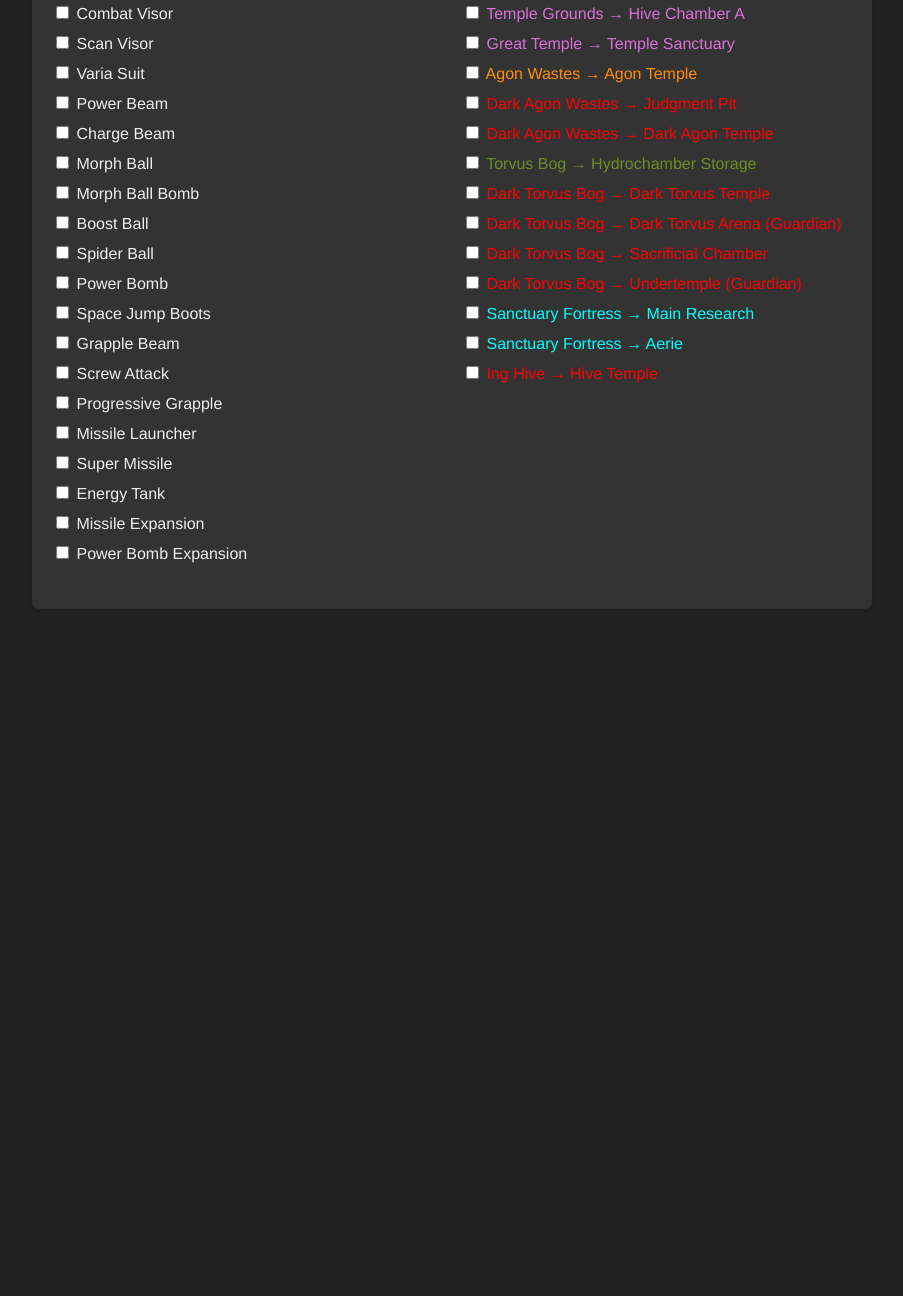
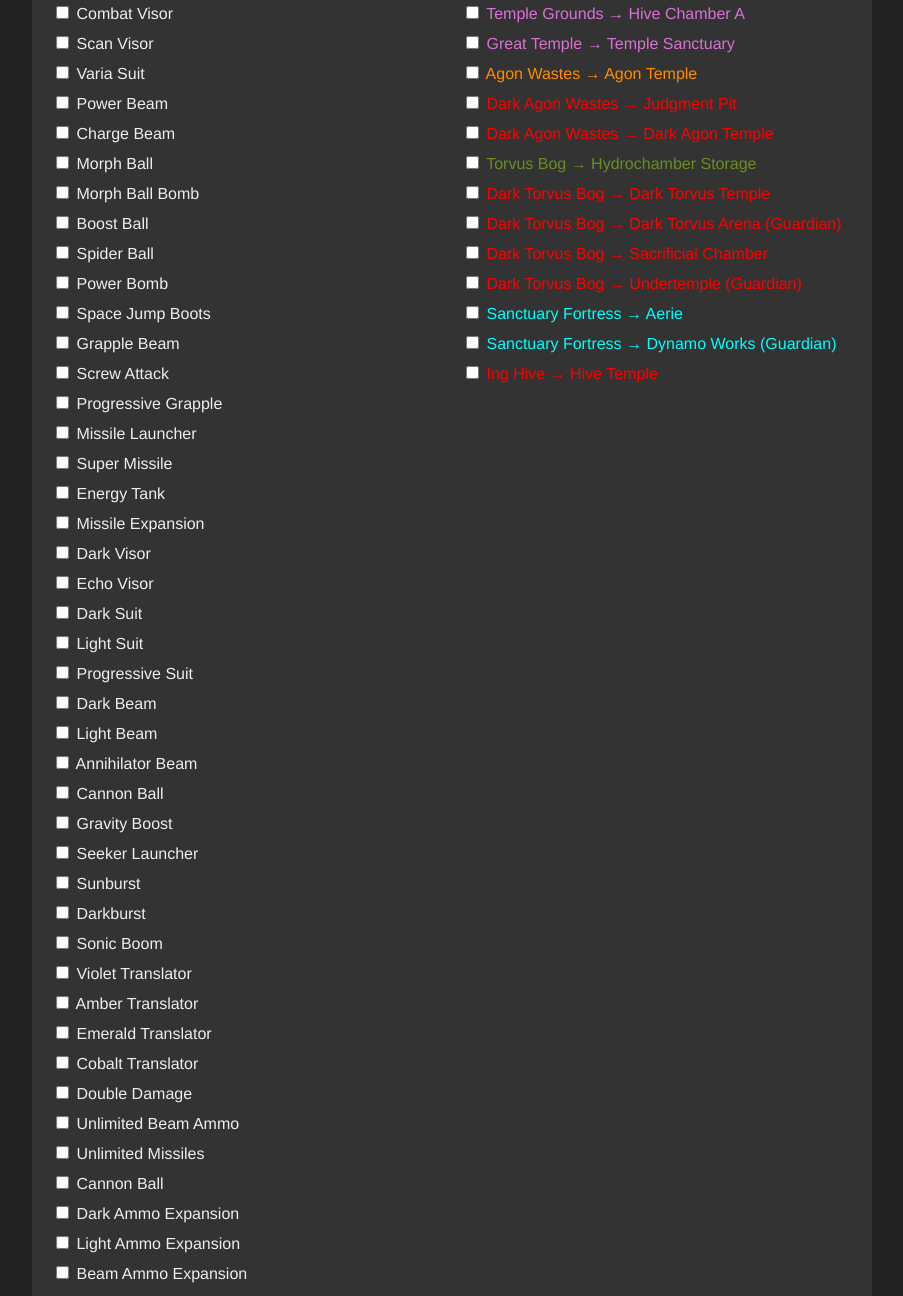
Before and after one commit to mp2randohints/mp2randohints.github.io, a plain HTML site: page index.html in a window 1280 px wide. Shown: the part 214-1510 px from the top of the page, without its empty margins (188-1091 px from the left). Before the commit the page ends 843 px from the top, so only its background shows below. Drawn offline with nearby package versions, Linux system fonts and the light colour scheme.

Commit message:
Update index.html
- Added "specific item" to act as a mini-tracker globally
- Adjusted categories to fit updates (dev 219)
- Reordered location categories
- Fixed Dynamo Works under "guarded by a Boss"

```diff
--- a/index.html
+++ b/index.html
@@ -176,6 +176,19 @@
     // JSON data for the app
     var jsonData = {
       "pickup_features": {
+        "a specific item": [
+          "Combat Visor", "Scan Visor", "Varia Suit", "Power Beam", "Charge Beam", "Morph Ball",
+          "Morph Ball Bomb", "Boost Ball", "Spider Ball", "Power Bomb", "Space Jump Boots",
+          "Grapple Beam", "Screw Attack", "Progressive Grapple", "Missile Launcher", "Super Missile", "Energy Tank", "Missile Expansion",
+          "Dark Visor", "Echo Visor",
+          "Dark Suit", "Light Suit", "Progressive Suit",
+          "Dark Beam", "Light Beam", "Annihilator Beam",
+          "Cannon Ball", "Gravity Boost", "Seeker Launcher",
+          "Sunburst", "Darkburst", "Sonic Boom",
+          "Violet Translator", "Amber Translator", "Emerald Translator", "Cobalt Translator",
+          "Double Damage", "Unlimited Beam Ammo", "Unlimited Missiles", "Cannon Ball",
+          "Dark Ammo Expansion", "Light Ammo Expansion", "Beam Ammo Expansion",
+        ],
         "some Chozo technology": [
           "Combat Visor", "Scan Visor", "Varia Suit", "Power Beam", "Charge Beam", "Morph Ball",
           "Morph Ball Bomb", "Boost Ball", "Spider Ball", "Power Bomb", "Space Jump Boots",
@@ -195,27 +208,15 @@
           "Dark Ammo Expansion", "Light Ammo Expansion", "Beam Ammo Expansion"
         ],
         "a beam": [
-          "Power Beam", "Charge Beam", "Dark Beam", "Light Beam", "Annihilator Beam", "Double Damage", "Unlimited Beam Ammo"
+          "Power Beam", "Charge Beam", "Dark Beam", "Light Beam", "Annihilator Beam"
         ],
         "a charge combo": ["Super Missile", "Sunburst", "Darkburst", "Sonic Boom"],
         "a cheater's delight": ["Double Damage", "Unlimited Beam Ammo", "Unlimited Missiles", "Cannon Ball"],
         "a dark-aligned upgrade": ["Dark Visor", "Dark Suit", "Dark Beam", "Annihilator Beam", "Darkburst", "Sonic Boom"],
         "a key": ["Dark Agon Key", "Dark Torvus Key", "Ing Hive Key", "Sky Temple Key"],
         "a light-aligned upgrade": ["Light Suit", "Light Beam", "Annihilator Beam", "Sunburst", "Sonic Boom"],
-        // "a major item": [
-        //   "Combat Visor", "Scan Visor", "Varia Suit", "Power Beam", "Charge Beam", "Morph Ball",
-        //   "Morph Ball Bomb", "Boost Ball", "Spider Ball", "Power Bomb", "Space Jump Boots",
-        //   "Grapple Beam", "Screw Attack", "Progressive Grapple", "Missile Launcher", "Super Missile", "Energy Tank", "Missile Expansion",
-        //   "Dark Visor", "Echo Visor",
-        //   "Dark Suit", "Light Suit", "Progressive Suit",
-        //   "Dark Beam", "Light Beam", "Annihilator Beam",
-        //   "Cannon Ball", "Gravity Boost", "Seeker Launcher",
-        //   "Sunburst", "Darkburst", "Sonic Boom",
-        //   "Violet Translator", "Amber Translator", "Emerald Translator", "Cobalt Translator",
-        //   "Double Damage", "Unlimited Beam Ammo", "Unlimited Missiles", "Cannon Ball"
-        // ],
         "a missile system": ["Missile Launcher", "Unlimited Missiles", "Seeker Launcher", "Super Missile", "Sunburst", "Darkburst", "Sonic Boom"],
-        "a morph ball system": ["Morph Ball", "Morph Ball Bomb", "Boost Ball", "Spider Ball", "Power Bomb", "Cannon Ball"],
+        "a morph ball system": ["Morph Ball", "Morph Ball Bomb", "Boost Ball", "Spider Ball", "Power Bomb"],
         "a movement system": ["Space Jump Boots", "Gravity Boost", "Grapple Beam", "Screw Attack", "Progressive Grapple"],
         "a suit": ["Varia Suit","Dark Suit", "Light Suit", "Progressive Suit"],
         "a translator": ["Violet Translator", "Amber Translator", "Emerald Translator", "Cobalt Translator"],
@@ -235,8 +236,8 @@
             "Dark Torvus Bog → Dark Torvus Arena (Guardian)",
             "Dark Torvus Bog → Sacrificial Chamber",
             "Dark Torvus Bog → Undertemple (Guardian)",
-            "Sanctuary Fortress → Main Research",
             "Sanctuary Fortress → Aerie",
+            "Sanctuary Fortress → Dynamo Works (Guardian)",
             "Ing Hive → Hive Temple"
           ]
         },
@@ -245,13 +246,13 @@
           "list": [
             "Temple Grounds → Hive Chamber B",
             "Great Temple → Transport B Access",
+            "Agon Wastes → Command Center",
             "Agon Wastes → Mining Station Access",
-            "Dark Agon Wastes → Ing Cache 4",
-            "Dark Agon Wastes → Junction Site",
             "Agon Wastes → Mine Shaft",
             "Agon Wastes → Portal Access A",
             "Agon Wastes → Ventilation Area A",
-            "Agon Wastes → Command Center",
+            "Dark Agon Wastes → Ing Cache 4",
+            "Dark Agon Wastes → Junction Site",
             "Torvus Bog → Plaza Access",
             "Torvus Bog → Temple Access",
             "Torvus Bog → Underground Tunnel",
@@ -280,23 +281,23 @@
           "memo": "",
           "list": [
             "Agon Wastes → Mining Station B",
+            "Agon Wastes → Sand Processing",
             "Agon Wastes → Transport Center",
             "Dark Agon Wastes → Junction Site",
-            "Agon Wastes → Sand Processing",
             "Torvus Bog → Forgotten Bridge",
             "Torvus Bog → Plaza Access",
             "Torvus Bog → Gathering Hall",
             "Torvus Bog → Training Chamber",
+            "Torvus Bog → Transit Tunnel South",
+            "Torvus Bog → Transit Tunnel East",
             "Dark Torvus Bog → Undertemple (Pickup)",
             "Dark Torvus Bog → Undertemple (Guardian)",
-            "Torvus Bog → Transit Tunnel South",
-            "Torvus Bog → Transit Tunnel East",
-            "Sanctuary Fortress → Hall of Combat Mastery",
             "Sanctuary Fortress → Dynamo Works (Pickup)",
             "Sanctuary Fortress → Dynamo Works (Guardian)",
-            "Sanctuary Fortress → Watch Station",
+            "Sanctuary Fortress → Hall of Combat Mastery",
             "Sanctuary Fortress → Main Gyro Chamber",
-            "Sanctuary Fortress → Vault"
+            "Sanctuary Fortress → Vault",
+            "Sanctuary Fortress → Watch Station"
           ]
         },
         "near a Boost Pipe": {
@@ -531,23 +532,23 @@
         "near some Luminoth Lore": {
           "memo": "This refers to translator scans only.",
           "list": [
+            "Great Temple → Main Energy Controller",
+            "Temple Grounds → Fortress Transport Access",
+            "Temple Grounds → Transport to Agon Wastes",
             "Agon Wastes → Agon Energy Controller",
             "Agon Wastes → Mining Plaza",
             "Agon Wastes → Mining Station A",
             "Agon Wastes → Mining Station B",
-            "Great Temple → Main Energy Controller",
+            "Torvus Bog → Gathering Hall",
+            "Torvus Bog → Path of Roots",
+            "Torvus Bog → Torvus Energy Controller",
+            "Torvus Bog → Training Chamber",
+            "Torvus Bog → Underground Tunnel",
             "Sanctuary Fortress → Hall of Combat Mastery",
             "Sanctuary Fortress → Main Gyro Chamber",
             "Sanctuary Fortress → Sanctuary Energy Controller",
             "Sanctuary Fortress → Sanctuary Entrance",
-            "Sanctuary Fortress → Watch Station",
-            "Temple Grounds → Fortress Transport Access",
-            "Temple Grounds → Transport to Agon Wastes",
-            "Torvus Bog → Gathering Hall",
-            "Torvus Bog → Path of Roots",
-            "Torvus Bog → Torvus Energy Controller",
-            "Torvus Bog → Training Chamber",
-            "Torvus Bog → Underground Tunnel"
+            "Sanctuary Fortress → Watch Station"
           ]
         },
         "near some Phazon": {
```
